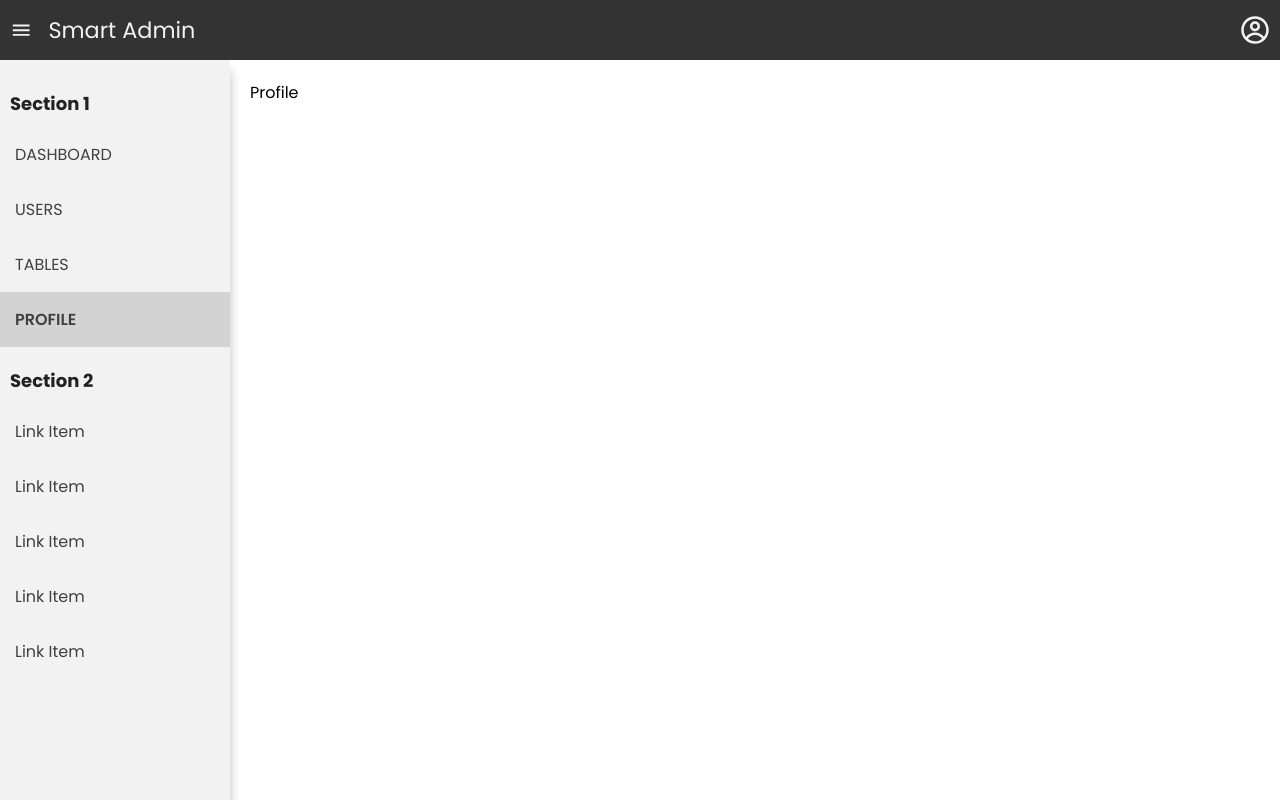
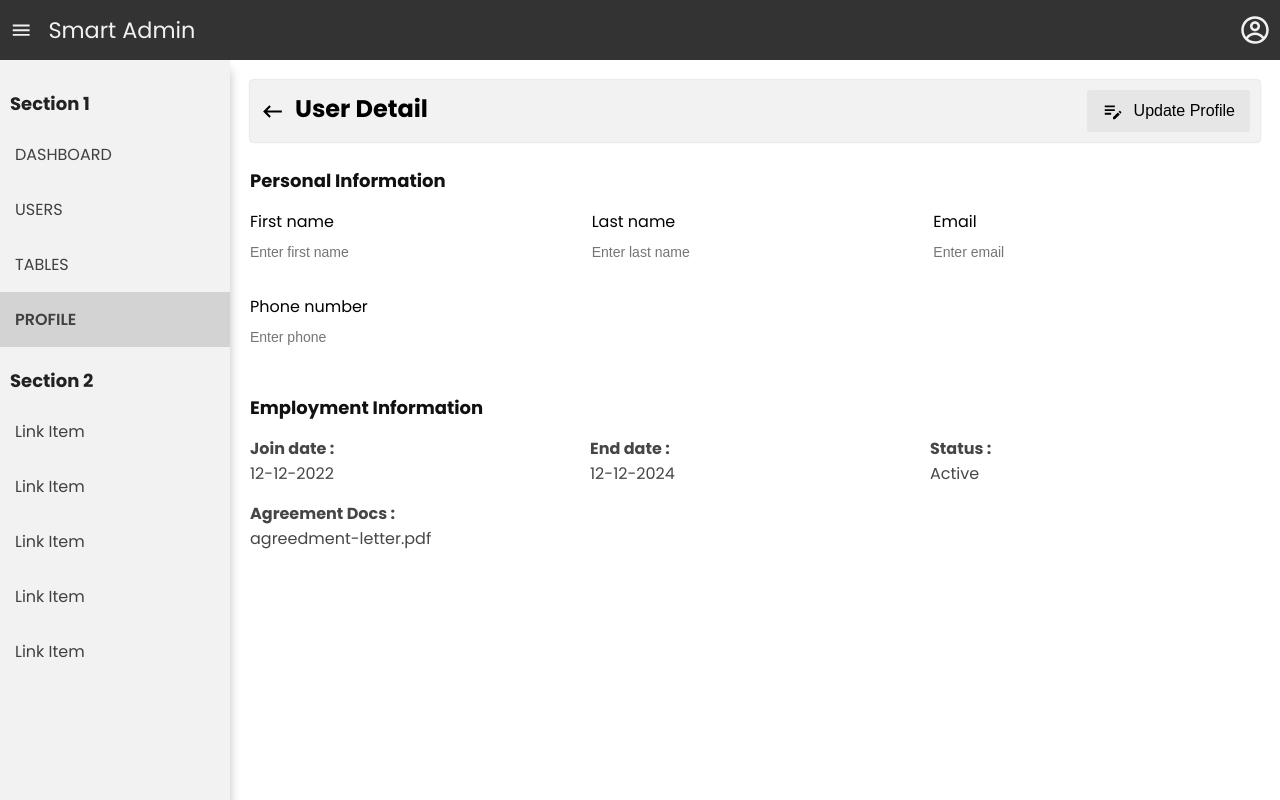
Before and after one commit to khalilnazari/simple-admin-panel, a React (Create React App) app: page /profile in a window 1280 px wide. Built offline with nearby package versions, Linux system fonts and the light colour scheme.

Commit message:
Profile is developed

```diff
--- a/src/components/pageHeader/PageHeader.jsx
+++ b/src/components/pageHeader/PageHeader.jsx
@@ -30,7 +30,7 @@ const PageHeader = ({
                     onClick={() => navigate(-1)}
                     className="icon"
                 />
-                <h2 className="title">{title}</h2>
+                <h2 className="pageTitle">{title}</h2>
             </div>
             {handleSearch && (
                 <div className="search-col">
--- a/src/components/pageHeader/PageHeader.scss
+++ b/src/components/pageHeader/PageHeader.scss
@@ -7,13 +7,14 @@
     align-items: center;
     justify-content: space-between;
     gap: 20px;
-    margin-bottom: 5px;
+    margin-bottom: 25px;
     box-shadow: 0 0 2px rgba(0, 0, 0, 0.297);
+
     .icon {
         cursor: pointer;
     }
 
-    .title {
+    .pageTitle {
         color: --primary-color;
     }
 
--- a/src/components/pageTitle/PageTitle.scss
+++ b/src/components/pageTitle/PageTitle.scss
@@ -1,8 +1,6 @@
 .pageTitle {
     background-color: #f2f2f2;
     border-radius: 3px;
-    padding: 20px;
-
     display: flex;
     align-items: center;
     justify-content: space-between;
--- a/src/containers/profile/Profile.jsx
+++ b/src/containers/profile/Profile.jsx
@@ -1,7 +1,164 @@
-import React from "react"
+import { useCallback, useState } from "react"
+import { FormContainer, PageHeader, TextInput } from "../../components"
+import "./Profile.scss"
+import Swal from "sweetalert2"
+import { useLocation } from "react-router-dom"
+import { useDispatch } from "react-redux"
+import { updateUserFailure, updateUserStart, updateUserSuccess } from "../../redux/userSlice"
 
 const Profile = () => {
-    return <div>Profile</div>
+    const dispatch = useDispatch()
+    const location = useLocation()
+    const user = location.state?.item
+    const [editInput, setEditInput] = useState(true)
+
+    const handleEditForm = () => setEditInput((prev) => !prev)
+
+    const [input, setInput] = useState({
+        firstName: user?.firstName || "",
+        lastName: user?.lastName || "",
+        phoneNumber: user?.phoneNumber || "",
+        email: user?.email || ""
+    })
+
+    const handleInputChange = useCallback(
+        (e) => {
+            setInput({ ...input, [e.target.name]: e.target.value })
+        },
+        [input]
+    )
+
+    // handle Submit form
+    const handleSubmit = (e) => {
+        e.preventDefault()
+        dispatch(updateUserStart())
+        Swal.fire({
+            title: "Do you want to save the changes?",
+            showCancelButton: true,
+            confirmButtonText: "Save",
+            denyButtonText: `Don't save`
+        }).then((result) => {
+            /* Read more about isConfirmed, isDenied below */
+            if (result.isConfirmed) {
+                dispatch(updateUserSuccess({ data: input, id: user.id }))
+                if (true) {
+                    Swal.fire("Saved!", "Changes has been saved.", "success")
+                } else {
+                    dispatch(updateUserFailure())
+                    Swal.fire("Oppos!", "An error ocurred, please try again.", "error")
+                }
+            }
+        })
+    }
+
+    // jsx
+    return (
+        <div className="profile">
+            {/* Page title */}
+            <PageHeader
+                title={`User Detail`}
+                editButtonText="Update Profile"
+                handleEditForm={handleEditForm}
+            />
+
+            {/* Page body */}
+            <div className="title">Personal Information</div>
+
+            <div className="formWrapper">
+                <FormContainer>
+                    <form onSubmit={handleSubmit}>
+                        <div className="inputContainer">
+                            <TextInput
+                                label="First name"
+                                id="firstName"
+                                type="text"
+                                name="firstName"
+                                placeholder="Enter first name"
+                                value={input.firstName}
+                                handleValue={handleInputChange}
+                                editInput={editInput}
+                            />
+
+                            <TextInput
+                                label="Last name"
+                                id="lastName"
+                                type="text"
+                                name="lastName"
+                                placeholder="Enter last name"
+                                value={input.lastName}
+                                handleValue={handleInputChange}
+                                editInput={editInput}
+                            />
+
+                            <TextInput
+                                label="Email"
+                                id="email"
+                                type="text"
+                                name="email"
+                                placeholder="Enter email"
+                                value={input.email}
+                                handleValue={handleInputChange}
+                                editInput={editInput}
+                            />
+
+                            <TextInput
+                                label="Phone number"
+                                id="phone"
+                                type="text"
+                                name="phone"
+                                placeholder="Enter phone"
+                                value={input.phoneNumber}
+                                handleValue={handleInputChange}
+                                editInput={editInput}
+                            />
+                        </div>
+
+                        {/* buttons */}
+                        {!editInput && (
+                            <div className="buttonControl">
+                                <button
+                                    type="button"
+                                    className="btn"
+                                    onClick={() => setEditInput((prev) => !prev)}
+                                >
+                                    Cancel
+                                </button>
+                                <button type="submit" className="btn btn-primary">
+                                    Submit
+                                </button>
+                            </div>
+                        )}
+                    </form>
+                </FormContainer>
+            </div>
+
+            {/* Employment information */}
+            <div className="employmentInfor">
+                <div className="title">Employment Information</div>
+                <div className="infoItems">
+                    <div className="infoItem">
+                        <p>Join date : </p>
+                        <span>12-12-2022</span>
+                    </div>
+
+                    <div className="infoItem">
+                        <p>End date : </p>
+                        <span>12-12-2024</span>
+                    </div>
+
+                    <div className="infoItem">
+                        <p>Status : </p>
+                        <span>Active</span>
+                    </div>
+
+                    <div className="infoItem">
+                        <p>Agreement Docs : </p>
+                        <span>agreedment-letter.pdf</span>
+                    </div>
+                </div>
+            </div>
+        </div>
+    )
 }
 
 export default Profile
--- a/src/containers/profile/Profile.scss
+++ b/src/containers/profile/Profile.scss
@@ -0,0 +1,25 @@
+.profile {
+    .employmentInfor {
+        margin-top: 30px;
+    }
+    .title {
+        font-size: 18px;
+        font-weight: bold;
+        color: #111;
+        margin-bottom: 15px;
+    }
+
+    .infoItems {
+        display: grid;
+        grid-template-columns: repeat(auto-fit, minmax(250px, 1fr));
+        column-gap: 10px;
+        row-gap: 15px;
+        color: #464646;
+    }
+
+    .infoItem {
+        p {
+            font-weight: bold;
+        }
+    }
+}
```
